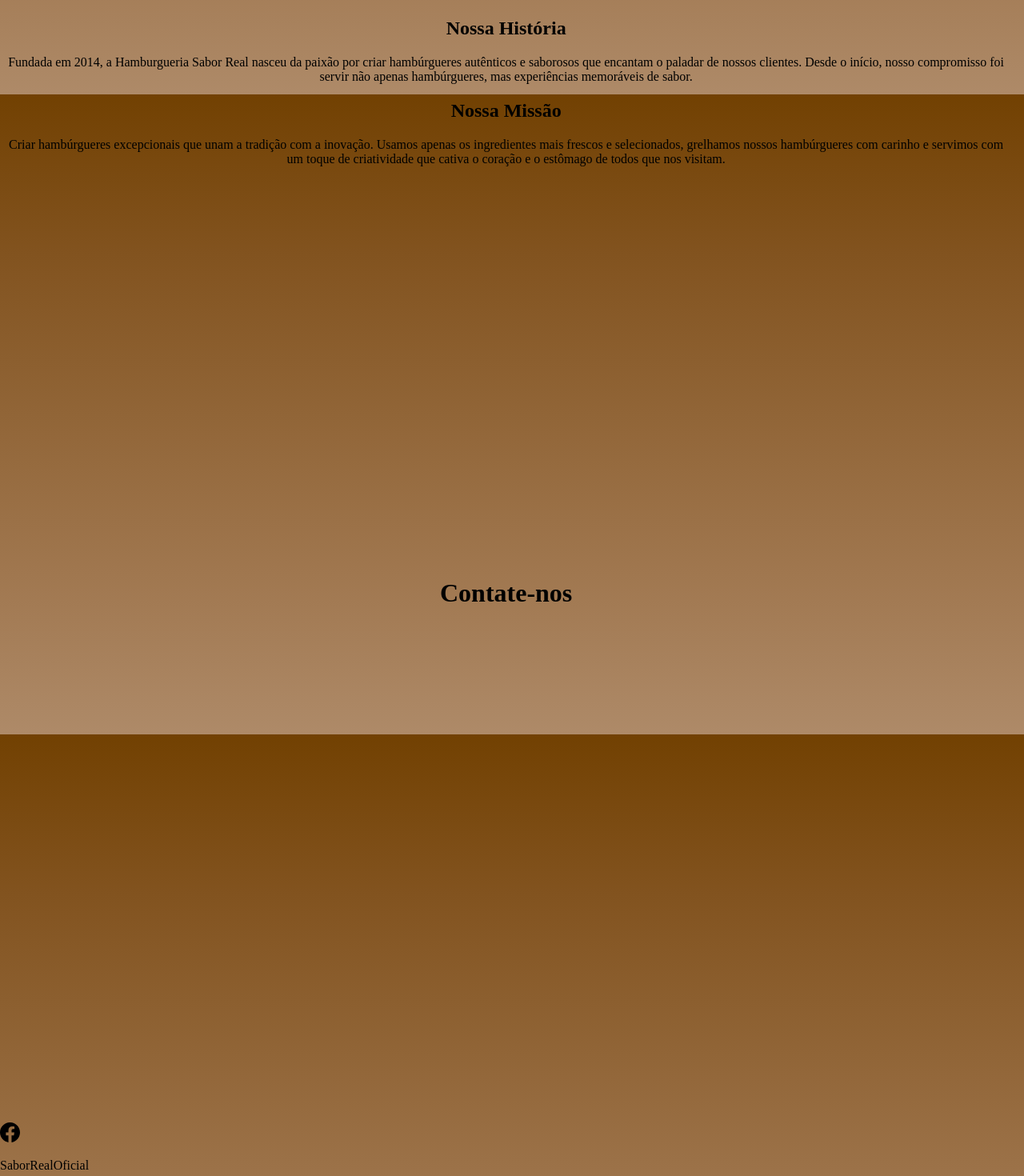
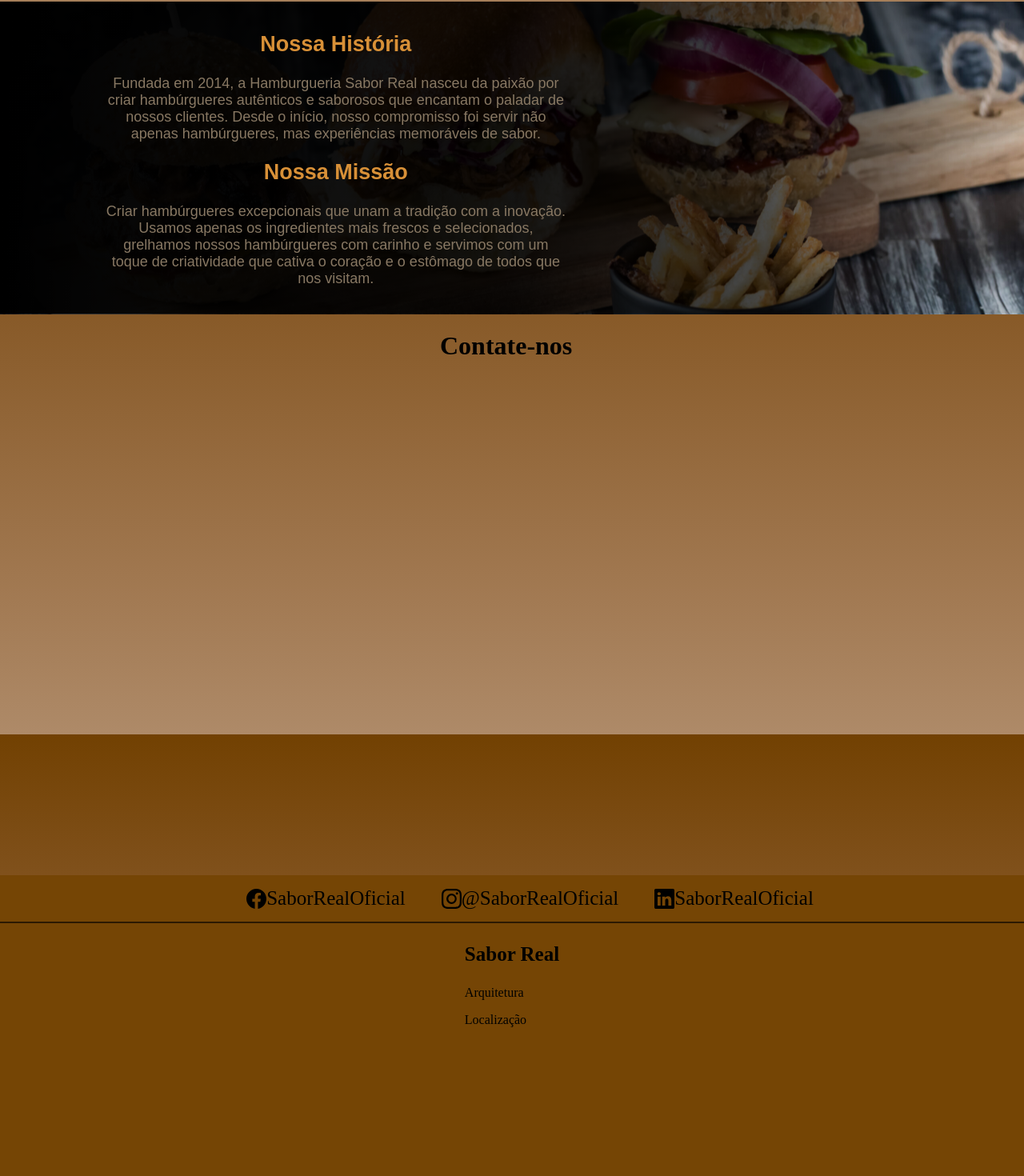
Before and after one commit to JoaoLucasRodriguesdaSilva/PS-CEOS, a React (Create React App) app in the folder hamburgueria/: page / in a window 1280 px wide. Shown: the part 682-2152 px from the top of the page at 80% size. Built offline with nearby package versions, Linux system fonts and the light colour scheme.

Commit message:
Update index.css

```diff
--- a/hamburgueria/src/index.css
+++ b/hamburgueria/src/index.css
@@ -4,20 +4,7 @@
     height: 85vh;
 }
 
-.produtos
-{
-    margin: 0;
-    width: 98.85vw;
-    height: 85vh;
-    text-align: center;
-}
 
-.sobrenos
-{
-    width: 98.85vw;
-    height: 85vh;
-    text-align: center;
-}
 
 .contatenos
 {
@@ -44,6 +31,25 @@ body
     padding-bottom: 15px;
     display: flex;
     align-items: center;
+}
+
+.footer
+{
+    background-color: saddlebrown;
+}
+
+.marca
+{
+    display: inline-block;
+    width: 300px;
+}
+
+.conta
+{
+    display: inline-block;
+    position: absolute;
+    text-align: center;
+    font-size: x-large;
 }
 
 .topo
@@ -97,3 +103,68 @@ button:hover
     border-bottom-color: #F7C99E;
     border-bottom:1px, solid;
 }
+
+.aboutus{
+    padding: 10rem 9% 2rem;
+    flex-direction: column;
+    color: #FFF7ED;
+    justify-content: center;
+    align-items: center;
+    padding-left: 1;
+    padding-right: 1;
+    padding-top: 0;
+    padding-bottom: 0;
+    max-height:700px;
+    background-image: linear-gradient(to right, rgba(0, 0, 0, 1), rgba(0, 0, 0, 0.95), rgba(0, 0, 0, 0.9), rgba(0, 0, 0, 0.7), transparent), url('./img/Hero1.png');
+    background-size: cover;
+    background-position: center center;
+    height: 100%;
+}
+.sobrenos {
+    color:#887863;
+    font-family: Arial, Helvetica, sans-serif;
+    font-weight: 400;
+    font-size:large;
+    text-align: center;
+    flex: 1;
+    width: 55%;
+    padding: 1rem;
+    max-height: none;
+}
+.titulo-aboutus{
+    color: #d89037;
+    text-align: center;
+}
+
+.footer{
+    width: 100vw;
+    background-color: #754505;
+    height: 400px;
+}
+
+.redessociais{
+    display: flex;
+    justify-content: center;
+    font-size: 25px;
+    border-bottom: 2px solid #2c1902;
+}
+
+.icone{
+    margin: 17px 0 0 45px;
+    cursor: pointer;
+}
+
+.redessociais .p{
+    margin-top: 15px;
+    margin-bottom: 15px;
+    cursor: pointer;
+}
+
+.colunas{
+    display: flex;
+    justify-content: center;
+}
+
+.colunas .coluna1 .nos{
+    font-size: 25px;
+}
```
